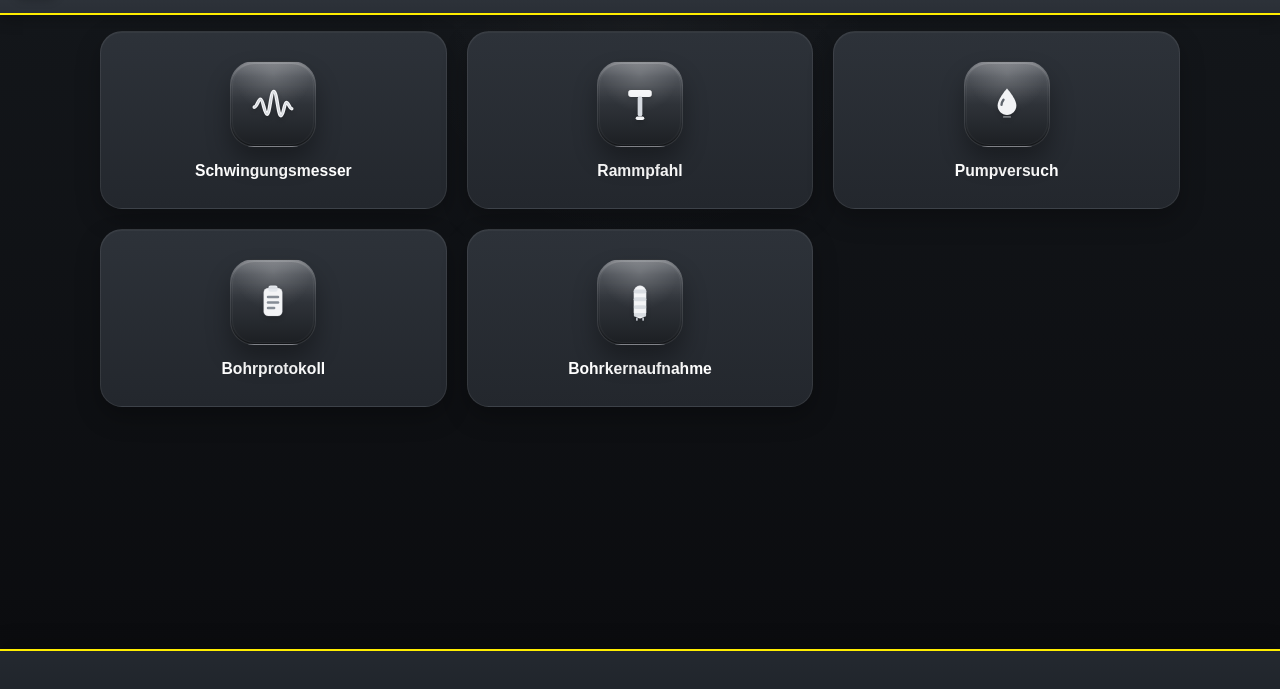
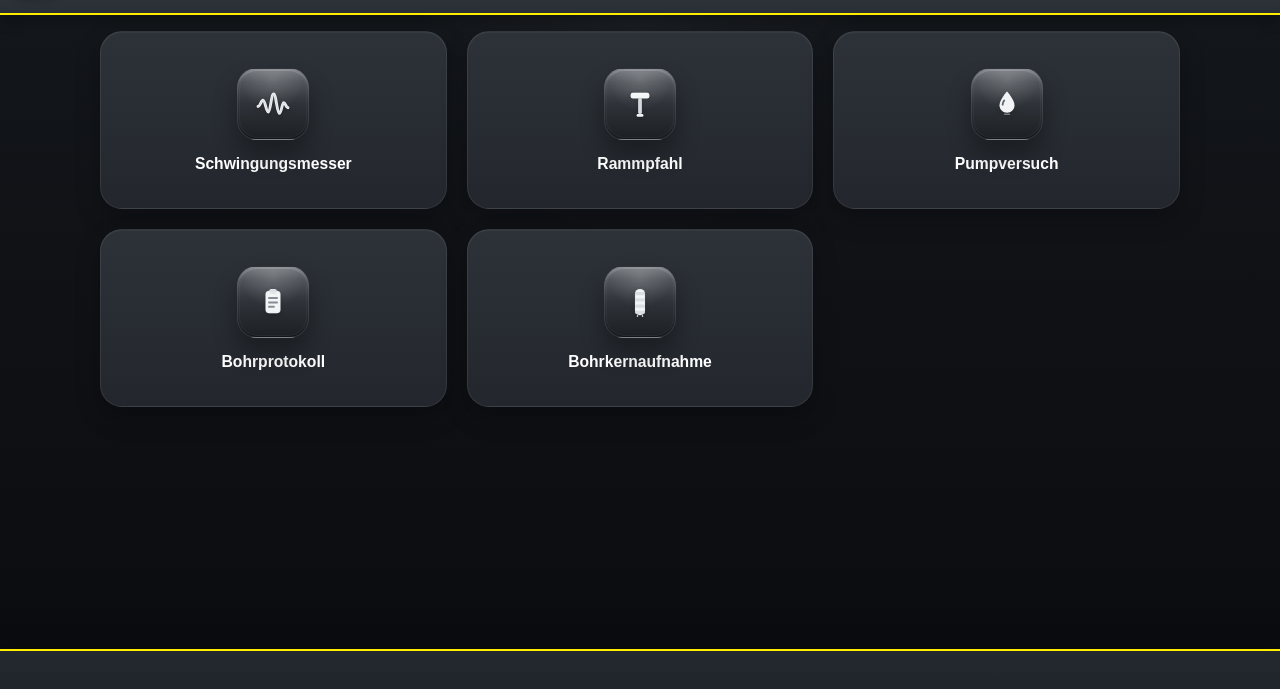
Before and after one commit to GrMahtb/Field-Tools, a plain HTML site: page index.html in a window 1280 px wide. Shown: the part 63-752 px from the top of the page. Drawn offline with Linux system fonts and the light colour scheme.

Commit message:
Update index.html

```diff
--- a/index.html
+++ b/index.html
@@ -266,9 +266,9 @@
 
     /* ICONS */
     .icon-shell {
-      width: 86px;
-      height: 86px;
-      border-radius: 24px;
+      width: 72px;
+      height: 72px;
+      border-radius: 20px;
       background:
         linear-gradient(180deg, rgba(255,255,255,0.16) 0%, rgba(255,255,255,0.03) 18%, rgba(255,255,255,0) 42%),
         linear-gradient(180deg, #5a5e65 0%, #2f3339 50%, #1c1f23 100%);
@@ -296,14 +296,14 @@
       content: "";
       position: absolute;
       inset: 1px;
-      border-radius: 23px;
+      border-radius: 19px;
       border: 1px solid rgba(255,255,255,0.04);
       pointer-events: none;
     }
 
     .icon-shell svg {
-      width: 50px;
-      height: 50px;
+      width: 40px;
+      height: 40px;
       position: relative;
       z-index: 1;
       filter: drop-shadow(0 2px 2px rgba(0,0,0,.18));
@@ -481,7 +481,7 @@
   </main>
 
   <footer class="install-bar" id="installBar">
-    <button class="btn btn-primary" id="installBtnFooter" type="button">⬇ Installieren</button>
+    <button class="btn btn-primary" id="installBtnFooter" type="button">Installieren</button>
     <div class="install-note" id="installNote"></div>
   </footer>
 
@@ -546,21 +546,21 @@
 
       if (isIOS()) {
         installBtnFooter.style.display = "inline-flex";
-        installBtnFooter.textContent = "⬇ Installieren";
+        installBtnFooter.textContent = "Installieren";
         installNote.textContent = "iPhone / iPad: Teilen → Zum Home-Bildschirm";
         return;
       }
 
       if (deferredPrompt) {
         installBtnFooter.style.display = "inline-flex";
-        installBtnFooter.textContent = "⬇ Installieren";
+        installBtnFooter.textContent = "Installieren";
         installNote.textContent = "App kann direkt installiert werden.";
         return;
       }
 
       if (isAndroid()) {
         installBtnFooter.style.display = "inline-flex";
-        installBtnFooter.textContent = "⬇ Installieren";
+        installBtnFooter.textContent = "Installieren";
         installNote.textContent = "Falls kein Dialog erscheint: Chrome-Menü ⋮ → App installieren";
         return;
       }
```
